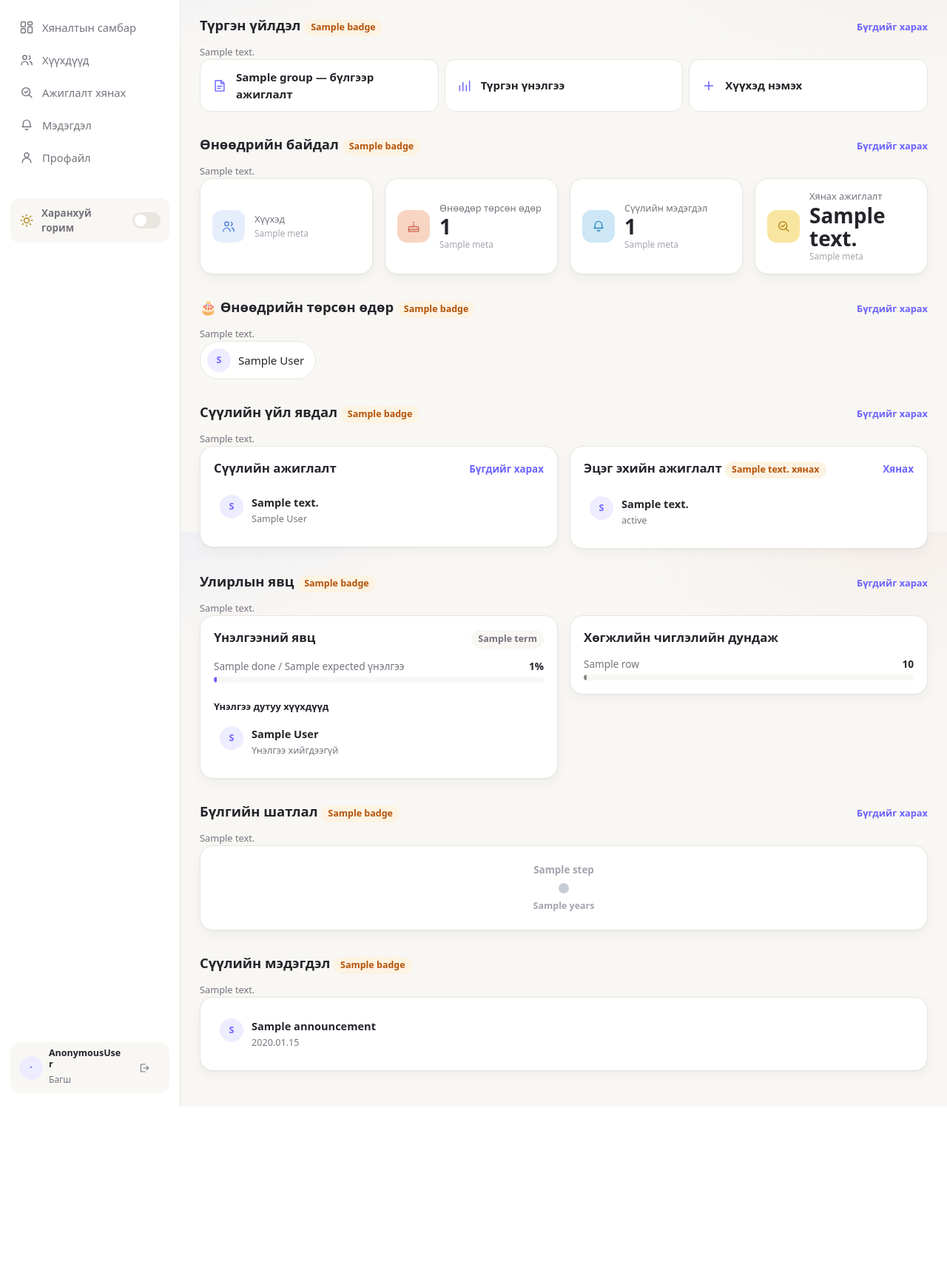
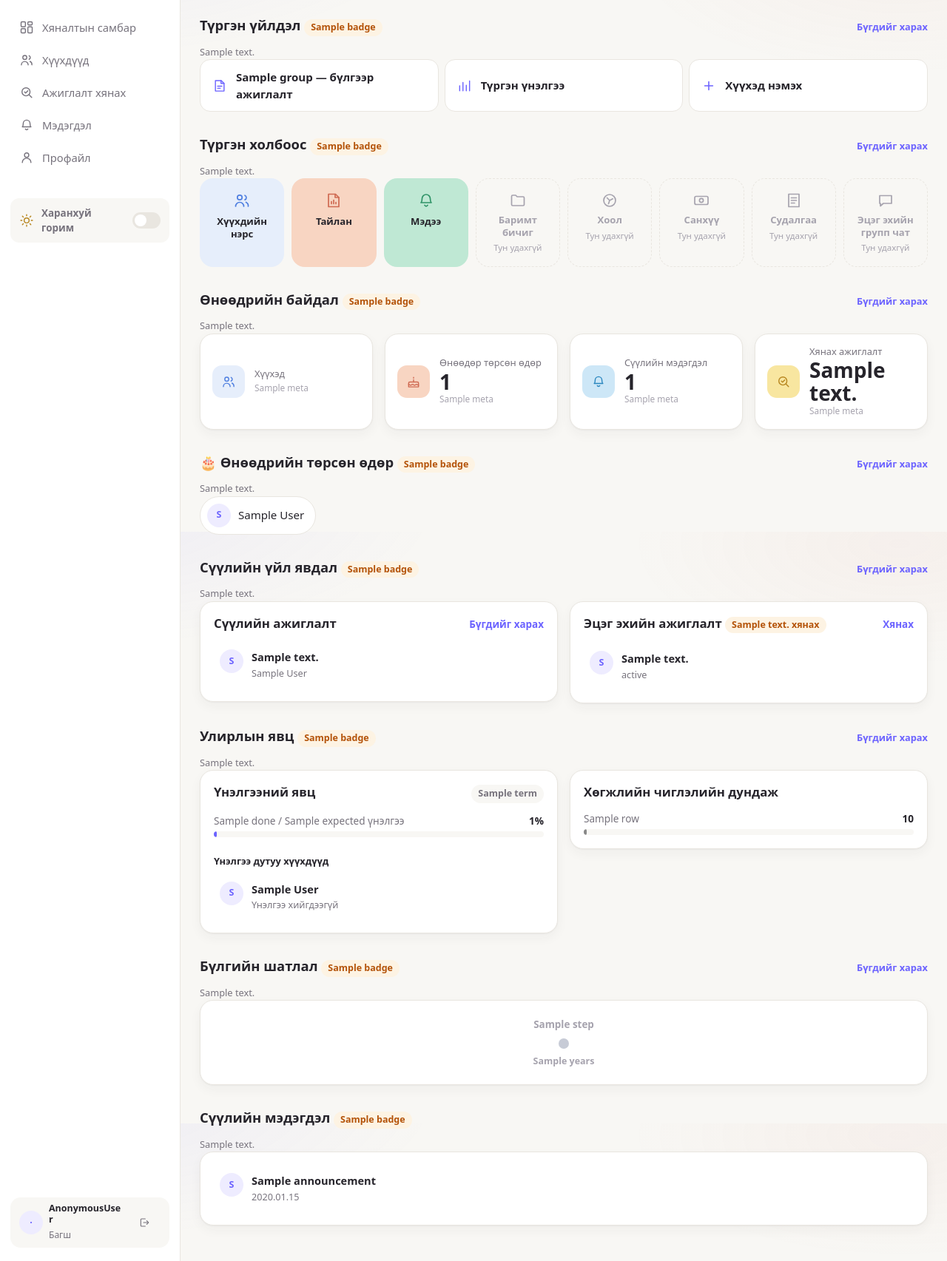
Before and after one commit to usukh6ayar/ByatshanNuudelchid, a Django app: template templates/dashboard/teacher.html in a window 1280 px wide. Shown: the part 81-1786 px from the top of the page at 74% size. Before the commit the page ends 1577 px from the top, so only its background shows below. Run offline with Django 5.2, Linux system fonts and the light colour scheme; the template is opened without the code that fills it: most values are stand-ins (such as "Sample title", 1, 10 or a date in 2020).

Commit message:
Bring back the dashboard's "Түргэн холбоос" quick links
Same as the earlier front branch's version, rebuilt onto main's
section/component layout: Хүүхдийн нэрс, Явцын үнэлгээ, Тайлан and
Мэдээ link to real routes; Баримт бичиг, Хоол, Санхүү, Судалгаа and
Эцэг эхийн групп чат are Phase 2/3 or off the roadmap entirely, so
they render as dashed, inert tiles instead of a route that does not
exist.

Co-Authored-By: Claude Sonnet 5 <noreply@anthropic.com>

```diff
--- a/static/css/app.css
+++ b/static/css/app.css
@@ -545,6 +545,20 @@ textarea { min-height: 90px; resize: vertical; }
 .quick a:nth-child(6n+6) { background: var(--c-sky-soft);   border-color: transparent; }
 .quick a:nth-child(6n+6) .ic { color: var(--c-sky); }
 
+/* A tile for a feature the client's mockup draws but the backend does not
+   have yet (Phase 2/3, or off the roadmap entirely). Not a link — dashed
+   border and muted colour say "not yet" instead of pretending the feature
+   is one tap away. */
+.quick__soon {
+  display: flex; flex-direction: column; align-items: center; gap: 6px;
+  padding: 17px 8px; border-radius: 18px; text-align: center;
+  background: var(--bg); border: 1px dashed var(--line);
+  color: var(--faint); font-size: .82rem; font-weight: 600; line-height: 1.25;
+  min-height: 44px;
+}
+.quick__soon .ic { width: 24px; height: 24px; color: var(--faint); }
+.quick__soon-tag { font-weight: 500; font-size: .72rem; color: var(--faint); }
+
 dl.facts { display: grid; grid-template-columns: max-content 1fr; gap: 8px 18px;
            margin: 0; font-size: .92rem; }
 dl.facts dt { color: var(--muted); }
--- a/templates/_icons.html
+++ b/templates/_icons.html
@@ -112,5 +112,29 @@
        stroke-linecap="round" stroke-linejoin="round">
       <path d="M4 5.5h16v10.5H9l-4 3.5v-3.5H4z"/>
     </symbol>
+    <symbol id="i-soon" viewBox="0 0 24 24" fill="none" stroke="currentColor" stroke-width="1.7"
+       stroke-linecap="round" stroke-linejoin="round">
+      <circle cx="12" cy="12" r="8.5"/>
+      <path d="M12 7.5V12l3 2"/>
+    </symbol>
+    <symbol id="i-folder" viewBox="0 0 24 24" fill="none" stroke="currentColor" stroke-width="1.7"
+       stroke-linecap="round" stroke-linejoin="round">
+      <path d="M3.5 6.5a1.5 1.5 0 0 1 1.5-1.5h4l2 2h8a1.5 1.5 0 0 1 1.5 1.5v9a1.5 1.5 0 0 1-1.5 1.5H5a1.5 1.5 0 0 1-1.5-1.5z"/>
+    </symbol>
+    <symbol id="i-meal" viewBox="0 0 24 24" fill="none" stroke="currentColor" stroke-width="1.7"
+       stroke-linecap="round" stroke-linejoin="round">
+      <circle cx="12" cy="12" r="8"/>
+      <path d="M12 12L8.5 8.5M12 12l4.2-2.2M12 12l-1.5 4.5"/>
+    </symbol>
+    <symbol id="i-money" viewBox="0 0 24 24" fill="none" stroke="currentColor" stroke-width="1.7"
+       stroke-linecap="round" stroke-linejoin="round">
+      <rect x="3" y="6.5" width="18" height="11" rx="2"/>
+      <circle cx="12" cy="12" r="2.6"/>
+    </symbol>
+    <symbol id="i-survey" viewBox="0 0 24 24" fill="none" stroke="currentColor" stroke-width="1.7"
+       stroke-linecap="round" stroke-linejoin="round">
+      <path d="M5 3.5h14v17H5z"/>
+      <path d="M8.5 8.5h7M8.5 12h7M8.5 15.5h4.5"/>
+    </symbol>
   </defs>
 </svg>
--- a/templates/dashboard/teacher.html
+++ b/templates/dashboard/teacher.html
@@ -49,6 +49,64 @@
         <svg class="ic" aria-hidden="true"><use href="#i-plus"></use></svg>
         Хүүхэд нэмэх
       </a>
+    </div>
+  </section>
+
+  {% comment %} ------------------------------------------ quick links
+     "Түргэн холбоос" — client's mockup. Every real tile goes to a route
+     that already exists; the five that do not (Баримт бичиг, Хоол, Санхүү,
+     Судалгаа, Эцэг эхийн групп чат) are Phase 2/3 or off the roadmap
+     entirely (ROADMAP §7.1, CLAUDE.md §7.1), so they render as dashed,
+     inert tiles rather than a link with nowhere to go. {% endcomment %}
+  <section class="section">
+    {% include "components/section_head.html" with title="Түргэн холбоос" %}
+    <div class="quick">
+      <a href="{% url 'children:list' %}">
+        <svg class="ic" aria-hidden="true"><use href="#i-children"></use></svg>
+        Хүүхдийн нэрс
+      </a>
+      {% with first_group=groups.0 %}
+        {% if first_group %}
+          <a href="{% url 'assessment:group_grid' first_group.pk %}">
+            <svg class="ic" aria-hidden="true"><use href="#i-assessment"></use></svg>
+            Явцын үнэлгээ
+          </a>
+        {% endif %}
+      {% endwith %}
+      <a href="{% url 'children:list' %}">
+        <svg class="ic" aria-hidden="true"><use href="#i-report"></use></svg>
+        Тайлан
+      </a>
+      <a href="{% url 'comms:list' %}">
+        <svg class="ic" aria-hidden="true"><use href="#i-bell"></use></svg>
+        Мэдээ
+      </a>
+
+      <span class="quick__soon" aria-disabled="true">
+        <svg class="ic" aria-hidden="true"><use href="#i-folder"></use></svg>
+        Баримт бичиг
+        <span class="quick__soon-tag">Тун удахгүй</span>
+      </span>
+      <span class="quick__soon" aria-disabled="true">
+        <svg class="ic" aria-hidden="true"><use href="#i-meal"></use></svg>
+        Хоол
+        <span class="quick__soon-tag">Тун удахгүй</span>
+      </span>
+      <span class="quick__soon" aria-disabled="true">
+        <svg class="ic" aria-hidden="true"><use href="#i-money"></use></svg>
+        Санхүү
+        <span class="quick__soon-tag">Тун удахгүй</span>
+      </span>
+      <span class="quick__soon" aria-disabled="true">
+        <svg class="ic" aria-hidden="true"><use href="#i-survey"></use></svg>
+        Судалгаа
+        <span class="quick__soon-tag">Тун удахгүй</span>
+      </span>
+      <span class="quick__soon" aria-disabled="true">
+        <svg class="ic" aria-hidden="true"><use href="#i-chat"></use></svg>
+        Эцэг эхийн групп чат
+        <span class="quick__soon-tag">Тун удахгүй</span>
+      </span>
     </div>
   </section>
 
```
